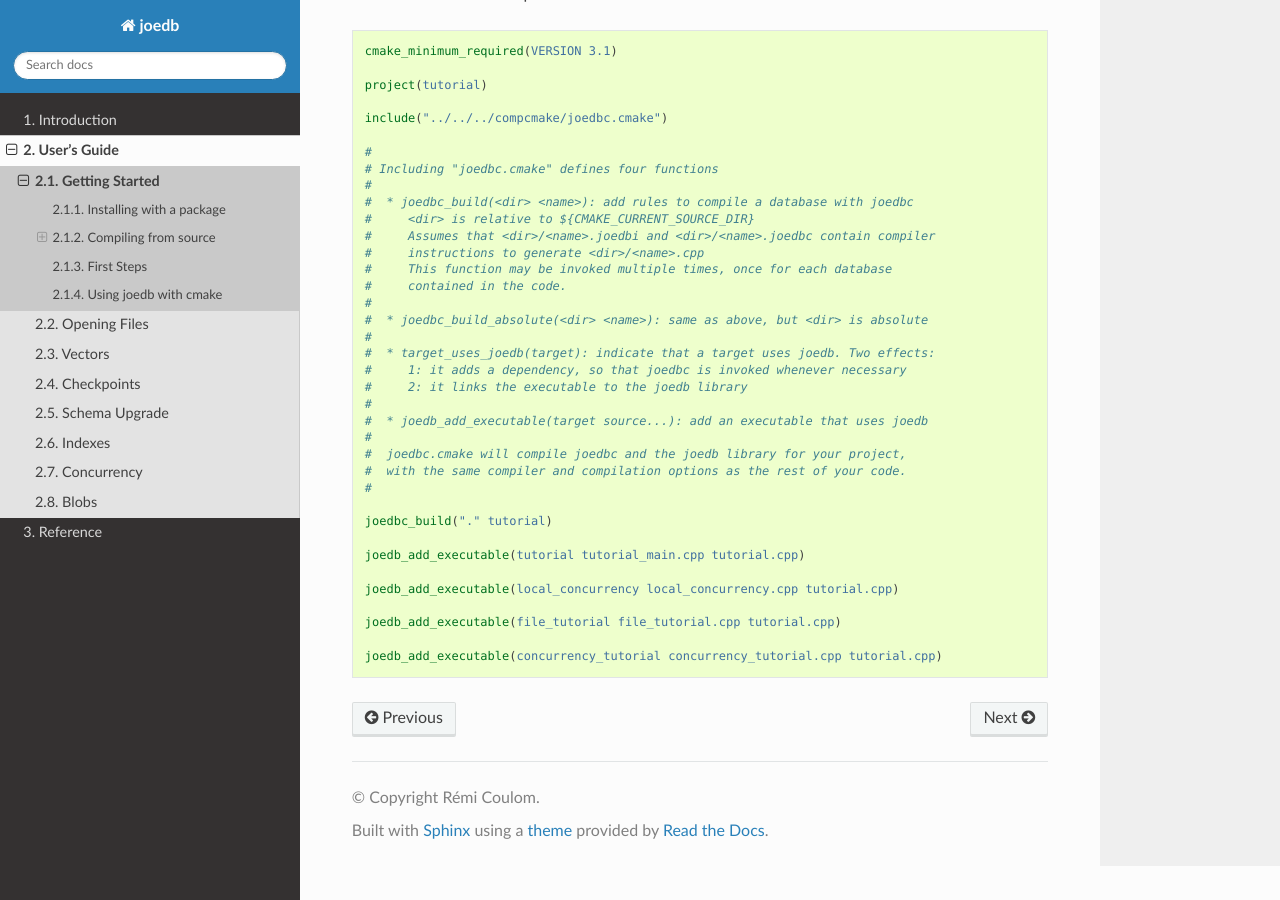
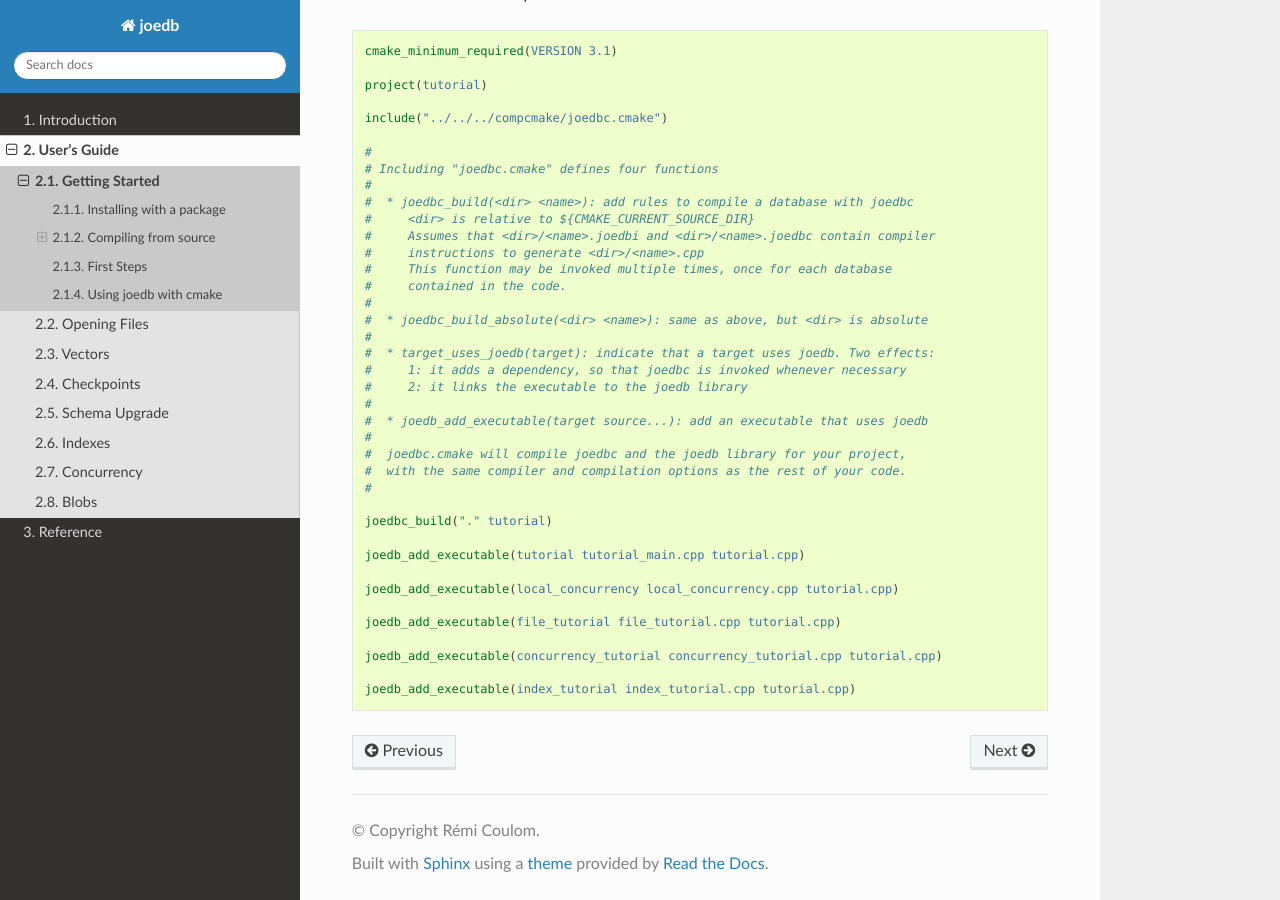
Before and after one commit to Remi-Coulom/joedb, a Sphinx documentation site: the page built from doc/source/getting_started.rst, in a window 1280 px wide and 900 px high, scrolled down 2313 px. Built offline with Sphinx 7.4.7 and the Read the Docs theme 2.0.0, drawn with Linux system fonts in a browser that asks for light colours; formulas are drawn with MathJax 3.

Commit message:
build index tutorial in tutorial/CMakeLists.txt

```diff
--- a/doc/source/tutorial/CMakeLists.txt
+++ b/doc/source/tutorial/CMakeLists.txt
@@ -35,3 +35,5 @@ joedb_add_executable(local_concurrency local_concurrency.cpp tutorial.cpp)
 joedb_add_executable(file_tutorial file_tutorial.cpp tutorial.cpp)
 
 joedb_add_executable(concurrency_tutorial concurrency_tutorial.cpp tutorial.cpp)
+
+joedb_add_executable(index_tutorial index_tutorial.cpp tutorial.cpp)
```
Also changed, not shown: 1 other file.
